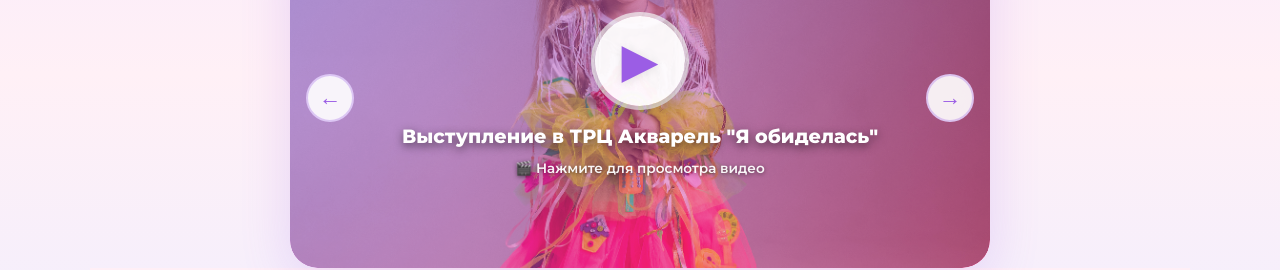
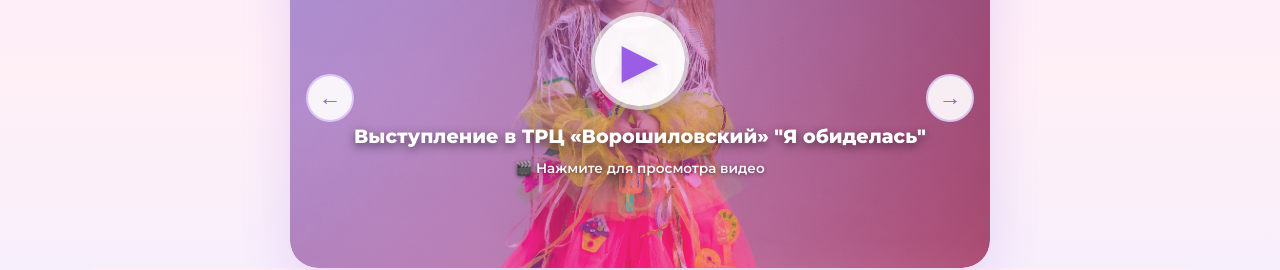
Before and after one commit to Lizaleta-singer/portfolio, a React (Vite) app: page / in a window 1280 px wide. Shown: the part 1880-2150 px from the top of the page. Built offline with nearby package versions, Linux system fonts and the light colour scheme; a web font is replaced by a local one.

Commit message:
fix тц

```diff
--- a/src/components/Video/Video.tsx
+++ b/src/components/Video/Video.tsx
@@ -16,7 +16,7 @@ const videos: VideoItem[] = [
         id: 1,
         embedUrl: 'https://vk.ru/video_ext.php?oid=200003545703&id=456239028&hash=0adb4c983b056474',
         externalUrl: 'https://vkvideo.ru/video200003545703_456239028',
-        title: 'Выступление в ТРЦ Акварель "Я обиделась"',
+        title: 'Выступление в ТРЦ «Ворошиловский» "Я обиделась"',
         thumb: `${BASE}gallery/foto3.jpg`,
     },
     {
```
